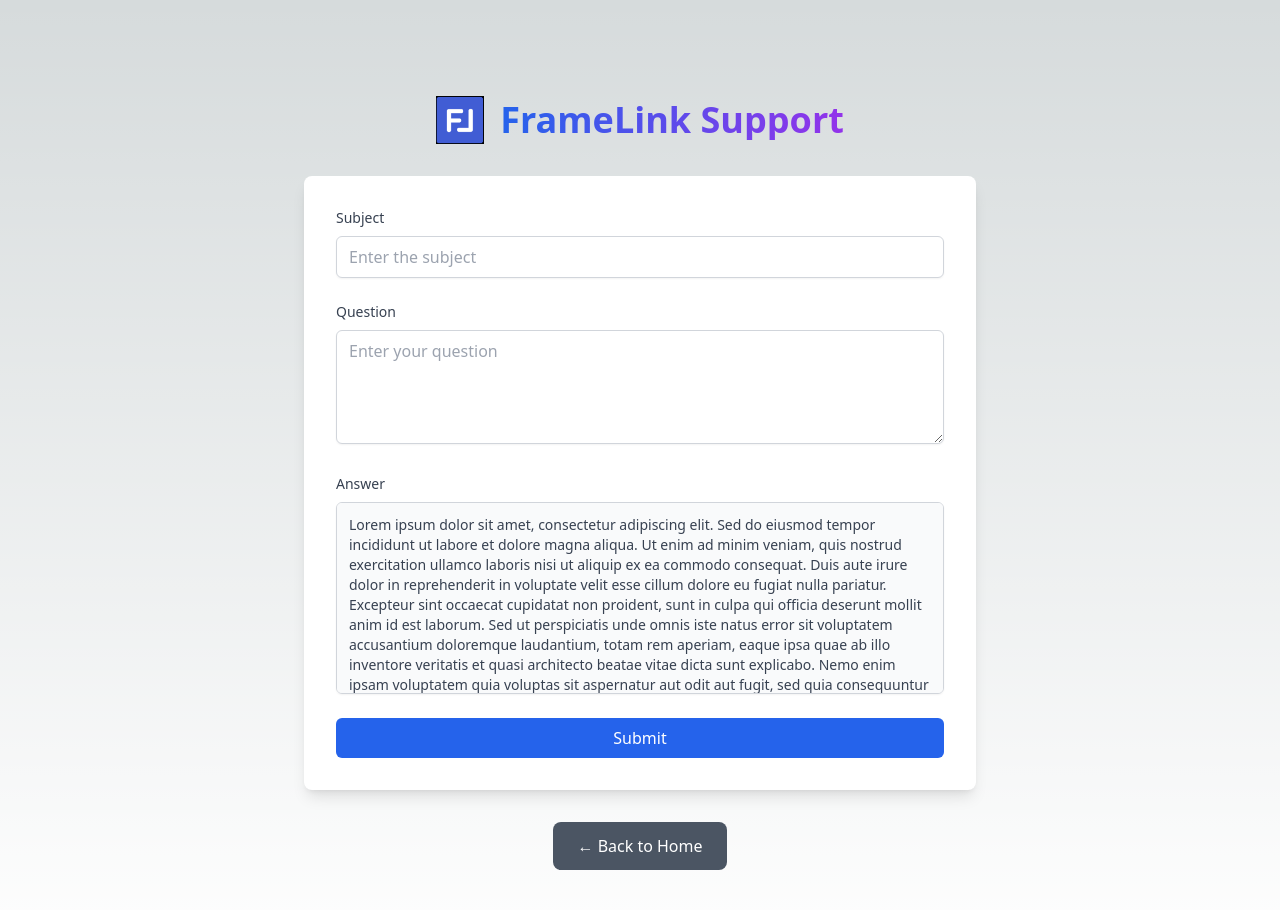
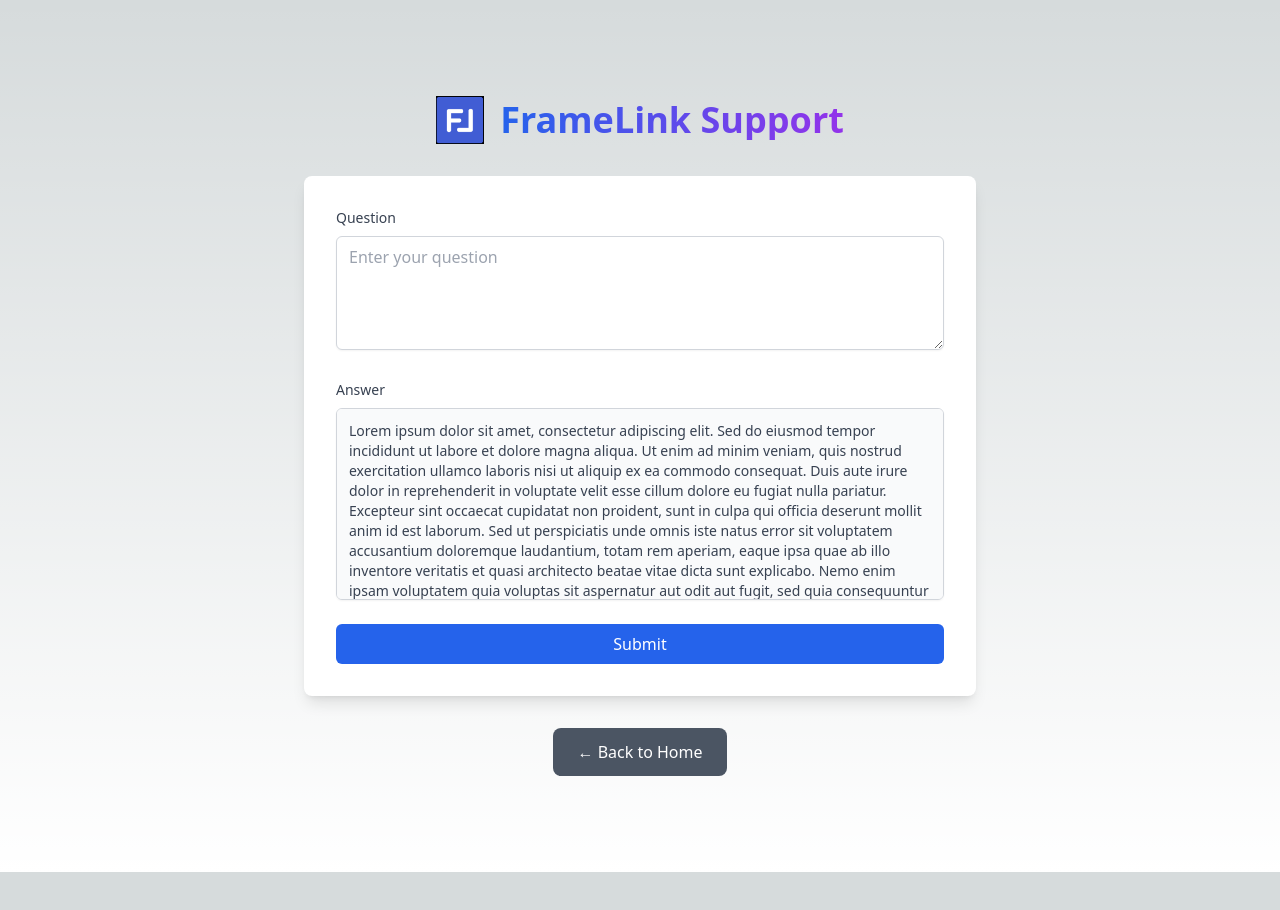
Before and after one commit to joaool/my-nextjs-app, a Next.js app: page /contact in a window 1280 px wide. Shown: the top 910 px of the page. After the commit the page ends 872 px from the top, so only its background shows below. Built offline with nearby package versions, Linux system fonts and the light colour scheme.

Commit message:
no subject

```diff
--- a/src/app/contact/page.tsx
+++ b/src/app/contact/page.tsx
@@ -8,7 +8,6 @@ function ContactForm() {
   const searchParams = useSearchParams()
   const username = searchParams.get('username') || ''
   const [formData, setFormData] = useState({
-    subject: '',
     question: ''
   })
   const [isSubmitting, setIsSubmitting] = useState(false)
@@ -38,7 +37,7 @@ function ContactForm() {
 
       if (response.ok) {
         setMessage('Your information has been submitted successfully!')
-        setFormData({ subject: '', question: '' })
+        setFormData({ question: '' })
       } else {
         setMessage('Error submitting form. Please try again.')
       }
@@ -75,22 +74,6 @@ function ContactForm() {
           )}
 
           <form onSubmit={handleSubmit} className="space-y-6">
-            <div>
-              <label htmlFor="subject" className="block text-sm font-medium text-gray-700 dark:text-gray-300 mb-2">
-                Subject
-              </label>
-              <input
-                type="text"
-                id="subject"
-                name="subject"
-                value={formData.subject}
-                onChange={handleChange}
-                required
-                className="w-full px-3 py-2 border border-gray-300 dark:border-gray-600 rounded-md shadow-sm focus:outline-none focus:ring-2 focus:ring-blue-500 focus:border-blue-500 dark:bg-gray-700 dark:text-white"
-                placeholder="Enter the subject"
-              />
-            </div>
-
             <div>
               <label htmlFor="question" className="block text-sm font-medium text-gray-700 dark:text-gray-300 mb-2">
                 Question
```
